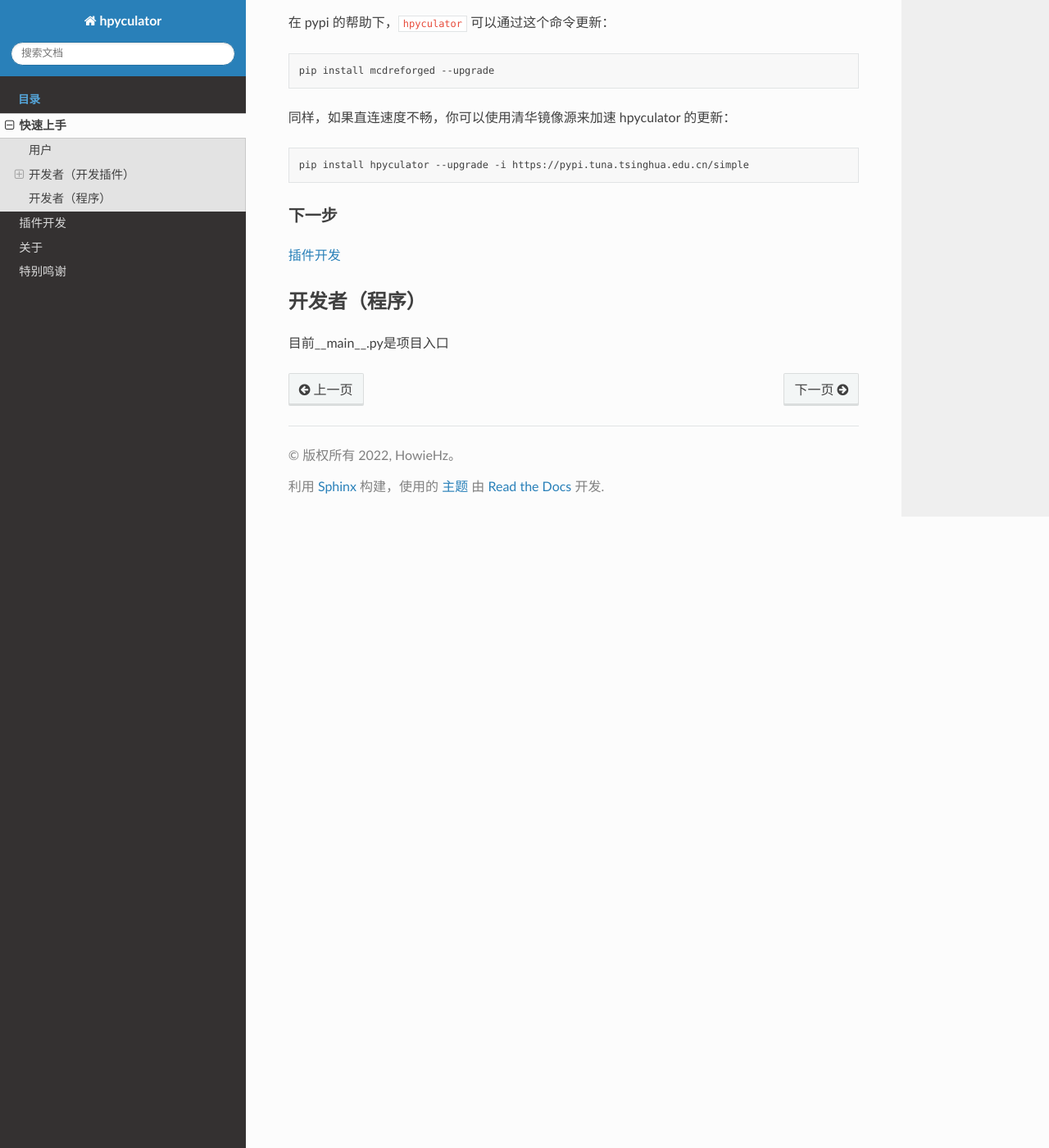
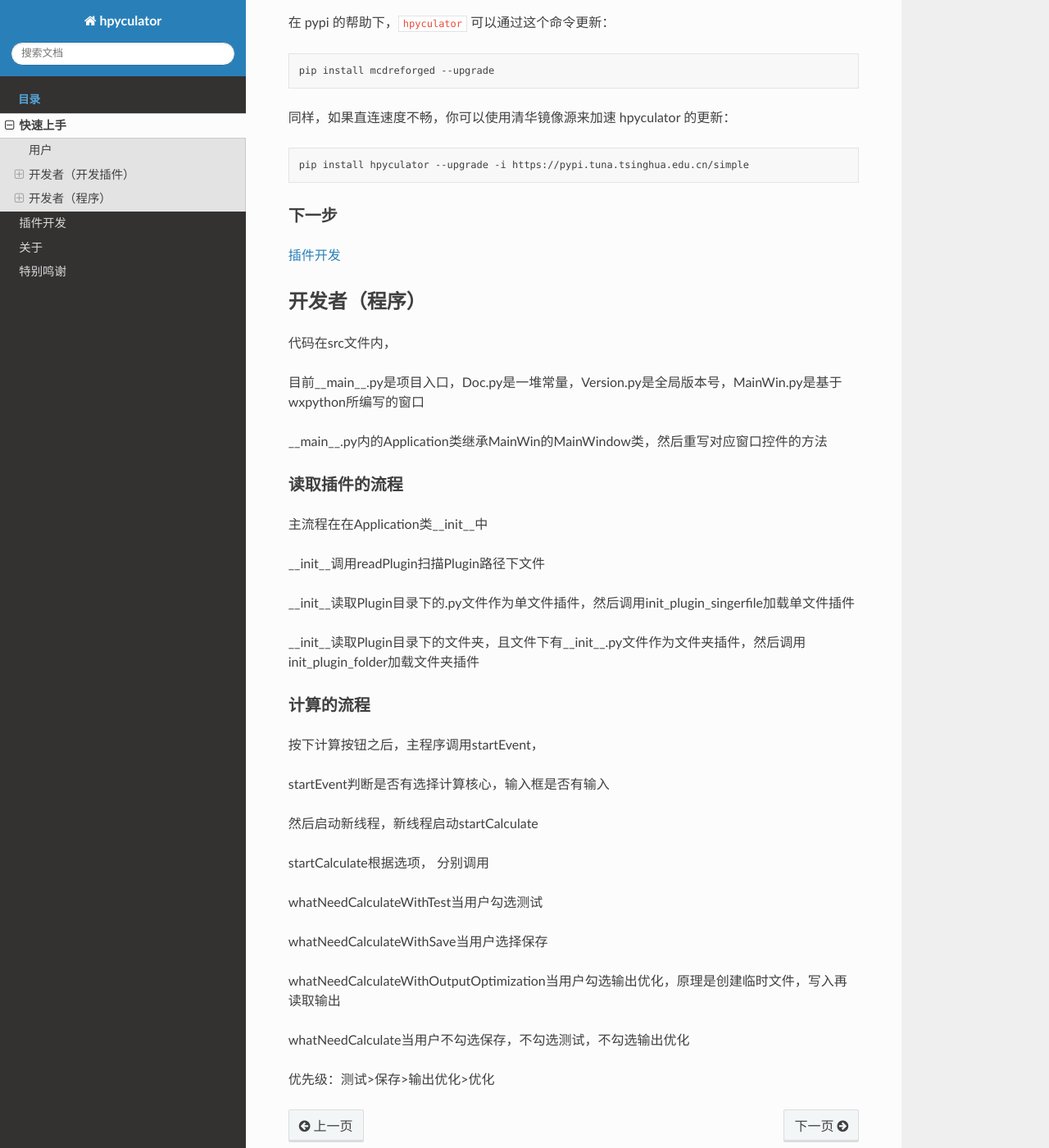
Before and after one commit to HowieHz/hpyculator, a Sphinx documentation site: the page built from docs/source/quick_start.rst, in a window 1280 px wide and 1400 px high, scrolled down 851 px. Shown: the whole window at 82% size. Built offline with Sphinx 7.4.7 and the Read the Docs theme 2.0.0, drawn with Linux system fonts in a browser that asks for light colours.

Commit message:
文档更新
文档更新

```diff
--- a/docs/source/quick_start.rst
+++ b/docs/source/quick_start.rst
@@ -56,4 +56,41 @@ hpyculator 在 `pypi <https://pypi.org/project/hpyculator>`__ 中可用。它可
 开发者（程序）
 ---------------------
 
-目前__main__.py是项目入口
+代码在src文件内，
+
+目前__main__.py是项目入口，Doc.py是一堆常量，Version.py是全局版本号，MainWin.py是基于wxpython所编写的窗口
+
+__main__.py内的Application类继承MainWin的MainWindow类，然后重写对应窗口控件的方法
+
+读取插件的流程
+~~~~~~~~~~~~~~~
+
+主流程在在Application类__init__中
+
+__init__调用readPlugin扫描\Plugin路径下文件
+
+__init__读取\Plugin目录下的.py文件作为单文件插件，然后调用init_plugin_singerfile加载单文件插件
+
+__init__读取\Plugin目录下的文件夹，且文件下有__init__.py文件作为文件夹插件，然后调用init_plugin_folder加载文件夹插件
+
+计算的流程
+~~~~~~~~~~~~~~~
+
+按下计算按钮之后，主程序调用startEvent，
+
+startEvent判断是否有选择计算核心，输入框是否有输入
+
+然后启动新线程，新线程启动startCalculate
+
+startCalculate根据选项，
+分别调用
+
+whatNeedCalculateWithTest当用户勾选测试
+
+whatNeedCalculateWithSave当用户选择保存
+
+whatNeedCalculateWithOutputOptimization当用户勾选输出优化，原理是创建临时文件，写入再读取输出
+
+whatNeedCalculate当用户不勾选保存，不勾选测试，不勾选输出优化
+
+优先级：测试>保存>输出优化>优化
```
Also changed, not shown: README.md (+3 -1 lines).
